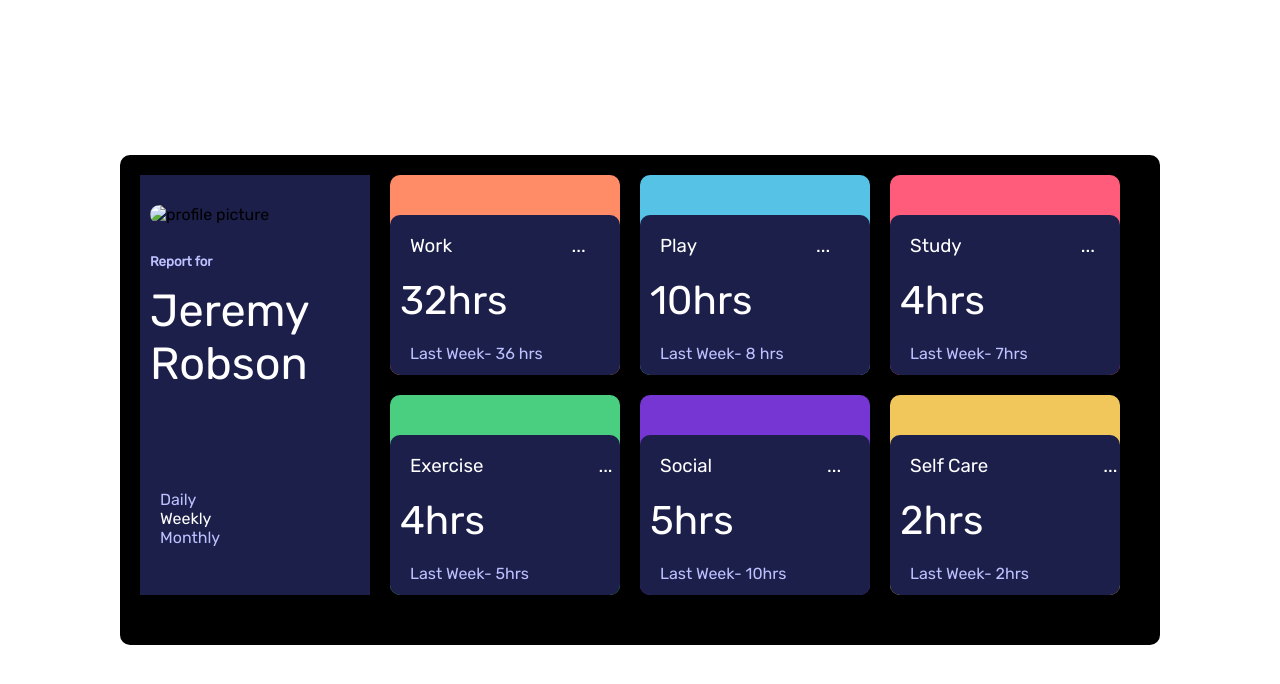
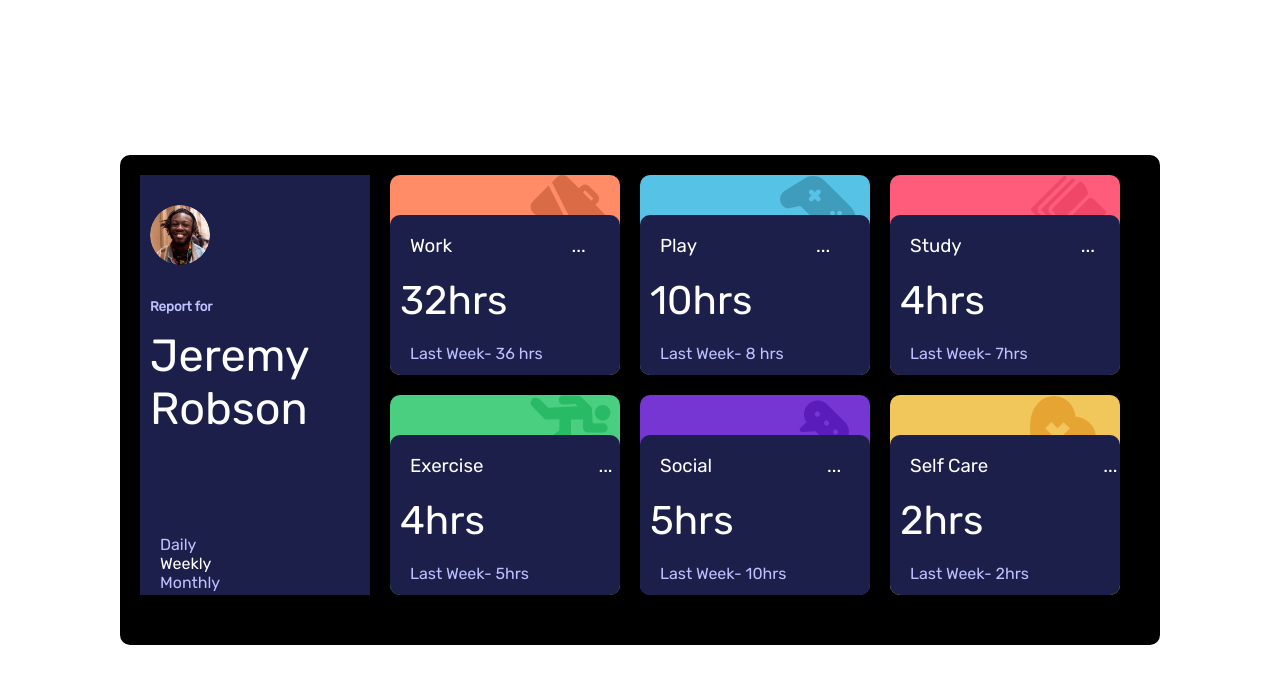
Before and after one commit to Sheyvie/Time-Tracking-Dashboard-Exercise, a plain HTML site: page index.html in a window 1280 px wide. Drawn offline with Linux system fonts and the light colour scheme; the site is published under a folder, as on GitHub Pages, so addresses that start at the root find nothing.

Commit message:
Update index.html

```diff
--- a/index.html
+++ b/index.html
@@ -8,7 +8,7 @@
       rel="icon"
       type="image/png"
       sizes="32x32"
-      href="/images/favicon-32x32.png"
+      href="images/favicon-32x32.png"
     />
     <link
       rel="stylesheet"
@@ -21,7 +21,7 @@
     <div class="container">
       <div class="profile">
         <div class="header">
-          <img src="/images/image-jeremy.png" alt="profile picture" />
+          <img src="images/image-jeremy.png" alt="profile picture" />
           <h5>Report for</h5>
           <h4 class>Jeremy Robson</h4>
         </div>
@@ -33,7 +33,7 @@
       </div>
       <div class="activity orange">
         <div class="img-icon">
-          <img src="/images/icon-work.svg" alt="" />
+          <img src="images/icon-work.svg" alt="" />
         </div>
 
         <div class="work">
@@ -46,7 +46,7 @@
       </div>
       <!--End of work-->
       <div class="activity blue">
-        <div class="img-icon"><img src="/images/icon-play.svg" alt="" /></div>
+        <div class="img-icon"><img src="images/icon-play.svg" alt="" /></div>
         <div class="play">
           <h3>Play <span>...</span></h3>
           <h4>10hrs</h4>
@@ -54,7 +54,7 @@
         </div>
       </div>
       <div class="activity red">
-        <div class="img-icon"><img src="/images/icon-study.svg" alt="" /></div>
+        <div class="img-icon"><img src="images/icon-study.svg" alt="" /></div>
         <div class="study">
           <h3>Study <span>...</span></h3>
           <h4>4hrs</h4>
@@ -63,7 +63,7 @@
       </div>
       <div class="activity green">
         <div class="img-icon">
-          <img src="/images/icon-exercise.svg" alt="" />
+          <img src="images/icon-exercise.svg" alt="" />
         </div>
         <div class="exercise">
           <h3>Exercise<span>...</span></h3>
@@ -73,7 +73,7 @@
       </div>
       <div class="activity purple">
         <div class="img-icon">
-          <img src="/images/icon-social.svg" alt="" />
+          <img src="images/icon-social.svg" alt="" />
         </div>
         <div class="social">
           <h3>Social<span>...</span></h3>
@@ -83,7 +83,7 @@
       </div>
       <div class="activity yellow">
         <div class="img-icon">
-          <img src="/images/icon-self-care.svg" alt="" />
+          <img src="images/icon-self-care.svg" alt="" />
         </div>
         <div class="selfcare">
           <h3>Self Care<span>...</span></h3>
```
